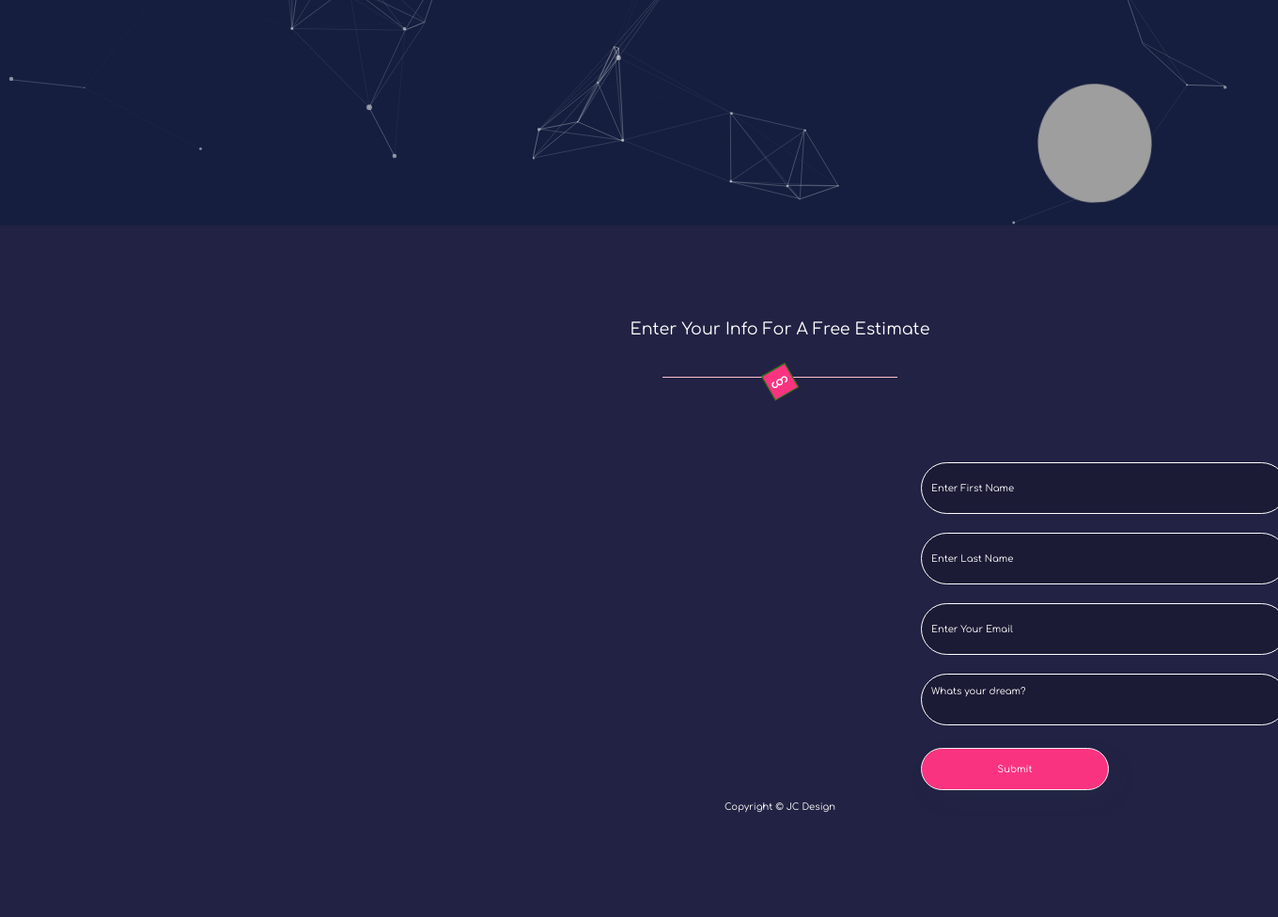
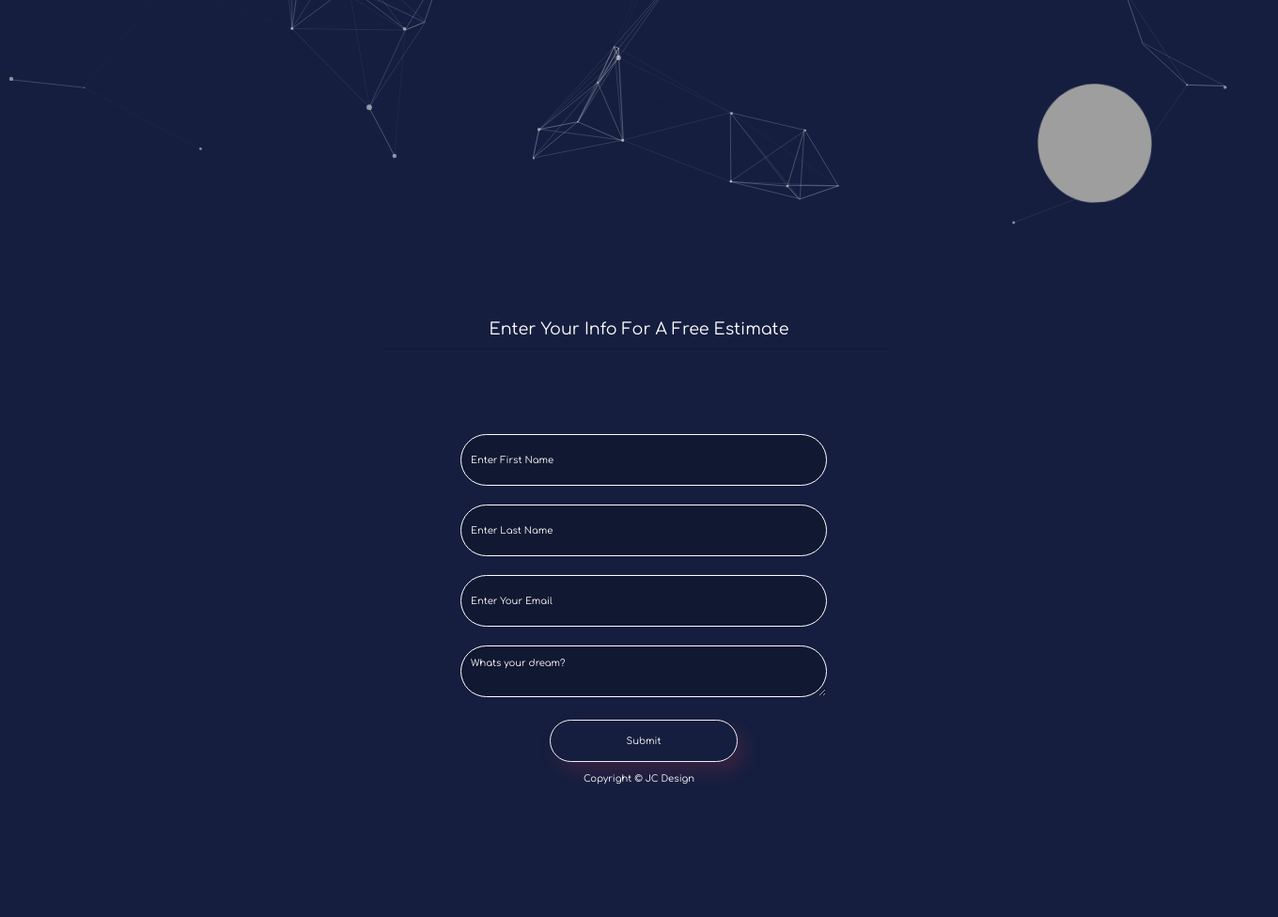
Before and after one commit to forwinder15/resumePage, a PHP site: page /land.html in a window 1360 px wide; the page is wider, and only the part inside the window is pictured. Shown: the part 560-1536 px from the top of that part at 94% size. After the commit the page ends 1395 px from the top of that part, so only its background shows below. Run offline with PHP 8.4, Linux system fonts and the light colour scheme; some libraries are stand-ins or nearby versions; grey boxes are pictures that could not be loaded.

Commit message:
linked pages

```diff
--- a/land.css
+++ b/land.css
@@ -36,44 +36,8 @@ nav a {
      margin-left: 1%;
 		 margin-top: 1%;
      text-align: left;
-
-
    }
 
-
-
-
-
-@-webkit-keyframes sdb {
-	0% {
-		opacity: 0;
-	}
-	30% {
-		opacity: 1;
-	}
-	60% {
-		box-shadow: 0 0 0 60px rgba(255, 255, 255, 0.1);
-		opacity: 0;
-	}
-	100% {
-		opacity: 0;
-	}
-}
-@keyframes sdb {
-	0% {
-		opacity: 0;
-	}
-	30% {
-		opacity: 1;
-	}
-	60% {
-		box-shadow: 0 0 0 60px rgba(255, 255, 255, 0.1);
-		opacity: 0;
-	}
-	100% {
-		opacity: 0;
-	}
-}
 body {
 	font-family: "Comfortaa", cursive;
 }
@@ -90,14 +54,17 @@ h6.major {
 a {
 	color: #33a9b7;
 }
+
 #typer-size {
 	font-size: 50px;
 }
+
 a:hover,
 a:focus {
 	color: #00e4ff;
 	text-decoration: none;
 }
+
 header {
 	display: table;
 	position: relative;
@@ -106,6 +73,7 @@ header {
 	background-color: #151E3F;
   color: white;
 }
+
 header #particles {
 	position: absolute;
 	width: 100%;
@@ -131,65 +99,30 @@ header .vert-text .scroll-down {
 	bottom: 12%;
 	left: 50%;
 	color: #fff;
-	-webkit-transform: translate(0, -50%);
-	transform: translate(0, -50%);
-	-webkit-transition: opacity 0.5s;
-	-o-transition: opacity 0.5s;
-	transition: opacity 0.5s;
+
 }
-header .vert-text .scroll-down:hover {
-	opacity: 0.5;
-}
-header .vert-text .scroll-down::after {
-	position: absolute;
-	content: "";
-	width: 16px;
-	height: 16px;
-	margin: -12px 0 0 -8px;
-	border-left: 1px solid #fff;
-	border-bottom: 1px solid #fff;
-	-webkit-transform: rotate(-45deg);
-	transform: rotate(-45deg);
-	box-sizing: border-box;
-}
-header .vert-text .scroll-down::before {
-	position: absolute;
-	top: -22px;
-	left: -22px;
-	z-index: -1;
-	content: "";
-	width: 44px;
-	height: 44px;
-	box-shadow: 0 0 0 0 rgba(255, 255, 255, 0.1);
-	border-radius: 100%;
-	opacity: 0;
-	-webkit-animation: sdb 3s infinite;
-	animation: sdb 3s infinite;
-	box-sizing: border-box;
-}
+
 
 #contacts {
 	margin: 0 auto;
 	padding: 100px 0;
-	background: #224;
+	background: #151E3F;
 	width: 100%;
 	color: #fff;
-  padding-left: 300px;
 	transition: all 1.7s ease;
 }
+
+/* background bottom  */
 #contacts:hover {
-	background: #b76e79;
-	color: #fff;
+	background: #151E3a;
+	color: #151E3F;
 }
-#contacts .social {
-	padding-bottom: 20px;
-	border-bottom: solid 2px rgba(255, 255, 255, 0.125);
-}
+
 
 form {
 
 	margin-top: 70px;
-	padding-left: 400px;
+	padding-left: 10px;
 }
 
 input[type="text"] {
@@ -225,30 +158,18 @@ input[type="text"]:focus {
 	color: #fff;
 }
 
-hr.style17 {
-	border-top: 1px solid pink;
-	text-align: center;
-	width: 250px;
-	margin-top: 40px;
-}
+
+
 hr.style17:after {
-	border-top: 1px solid green;
-	border-right: 1px solid green;
-	border-bottom: 1px solid green;
-	border-left: 1px solid green;
-}
-hr.style17:after {
-	content: "§";
+
 	display: inline-block;
 	position: relative;
 	top: -10px;
 	padding: 0 10px;
-	background: #fa3380;
+	background: #fff;
 	color: #fff;
 	font-size: 18px;
-	-webkit-transform: rotate(60deg);
-	-moz-transform: rotate(60deg);
-	transform: rotate(60deg);
+
 }
 
 button {
@@ -261,9 +182,9 @@ button {
 	width: 200px;
 	text-align: center;
 	outline: none;
-	background: #fa3380;
+	background: #151E3F;
 	border: 1px solid #eee;
-	box-shadow: 8px 10px 20px 0px rgba(46, 61, 73, 0.15);
+	box-shadow: 8px 10px 20px 0px rgba(251, 61, 73, 0.15);
 	transition: all 0.3s ease;
 }
 button:hover {
--- a/land.html
+++ b/land.html
@@ -55,7 +55,7 @@
 	<div class="container">
 		<div class="row">
 			<div class="col-md-6 col-md-offset-3 text-center">
-				<h3 class="zayn">Enter Your Info For A Free Estimate</h3>
+				<h3 class="john">Enter Your Info For A Free Estimate</h3>
 				<hr class="style17">
 				<form>
 					<input type="text" placeholder="Enter First Name" /><br>
```
